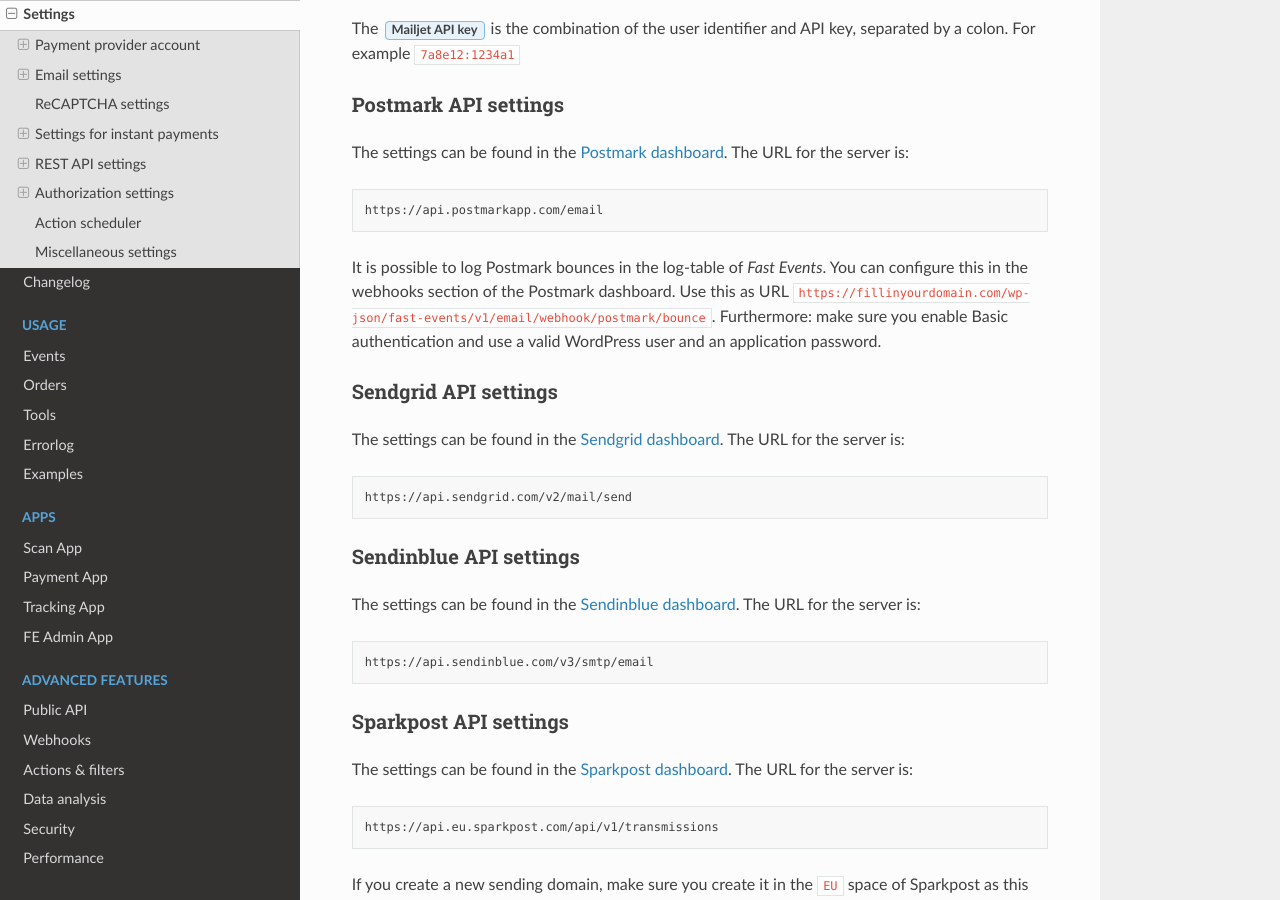
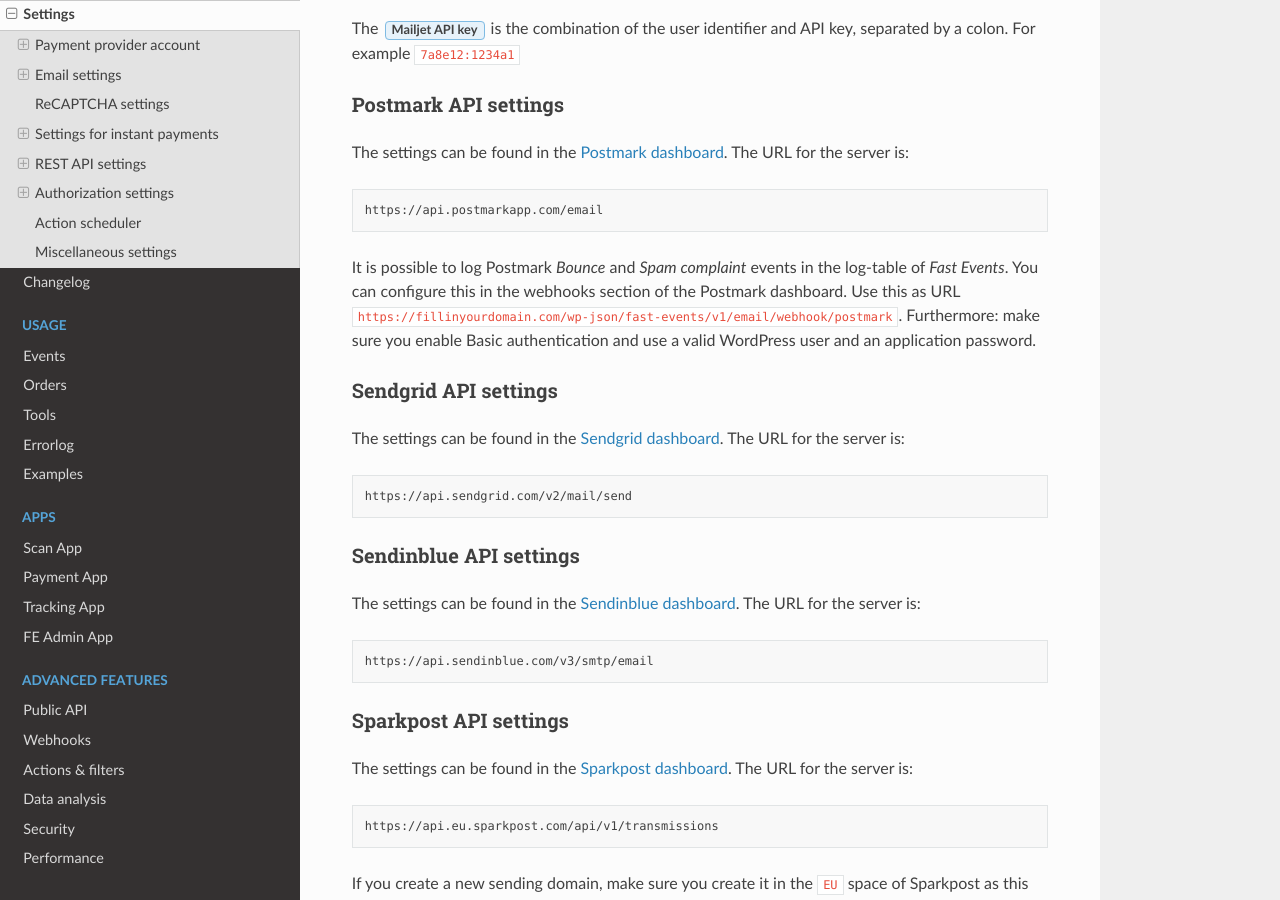
Before and after one commit to fe-data/fe-docs, a Sphinx documentation site: the page built from docs/getting-started/settings.rst, in a window 1280 px wide and 900 px high, scrolled down 5633 px. Built offline with Sphinx 7.4.7 and the Read the Docs theme 2.0.0, drawn with Linux system fonts in a browser that asks for light colours.

Commit message:
Corrected URL

```diff
--- a/docs/getting-started/settings.rst
+++ b/docs/getting-started/settings.rst
@@ -188,8 +188,8 @@
 
    https://api.postmarkapp.com/email
 
-It is possible to log Postmark bounces in the log-table of *Fast Events*. You can configure this in the webhooks section of the Postmark dashboard.
-Use this as URL ``https://fillinyourdomain.com/wp-json/fast-events/v1/email/webhook/postmark/bounce``. Furthermore: make sure you enable
+It is possible to log Postmark *Bounce* and *Spam complaint* events in the log-table of *Fast Events*. You can configure this in the webhooks section of the Postmark dashboard.
+Use this as URL ``https://fillinyourdomain.com/wp-json/fast-events/v1/email/webhook/postmark``. Furthermore: make sure you enable
 Basic authentication and use a valid WordPress user and an application password.
 
 Sendgrid API settings
```
